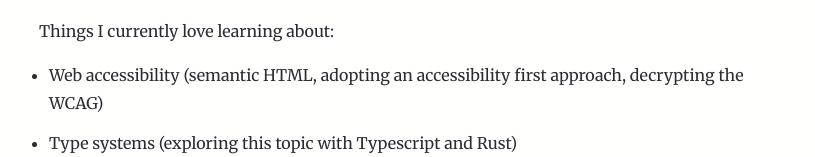
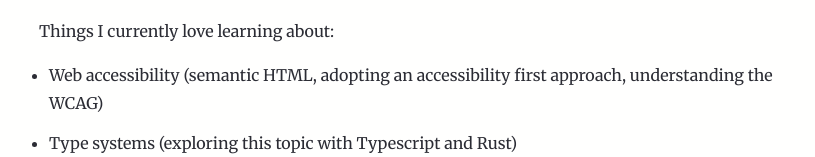
Before and after one commit to liv7c/devblog, a Next.js app: page /about in a window 1280 px wide. Shown: the part 795-952 px from the top of the page, without its empty margins (221-1036 px from the left). Built offline with nearby package versions, Linux system fonts and the light colour scheme.

Commit message:
feat(page): update content

```diff
--- a/components/SiteHeader/SiteHeader.tsx
+++ b/components/SiteHeader/SiteHeader.tsx
@@ -9,7 +9,6 @@ import * as S from './SiteHeader.styles';
 const SiteHeader = () => {
   const { pathname } = useRouter();
   const [menuVisible, setMenuVisible] = useState(false);
-  console.log('pathname', pathname);
 
   return (
     <header>
--- a/pages/about.tsx
+++ b/pages/about.tsx
@@ -39,7 +39,7 @@ const About: NextPage = () => {
       <ul>
         <li>
           Web accessibility (semantic HTML, adopting an accessibility first
-          approach, decrypting the WCAG)
+          approach, understanding the WCAG)
         </li>
         <li>Type systems (exploring this topic with Typescript and Rust)</li>
       </ul>
```
